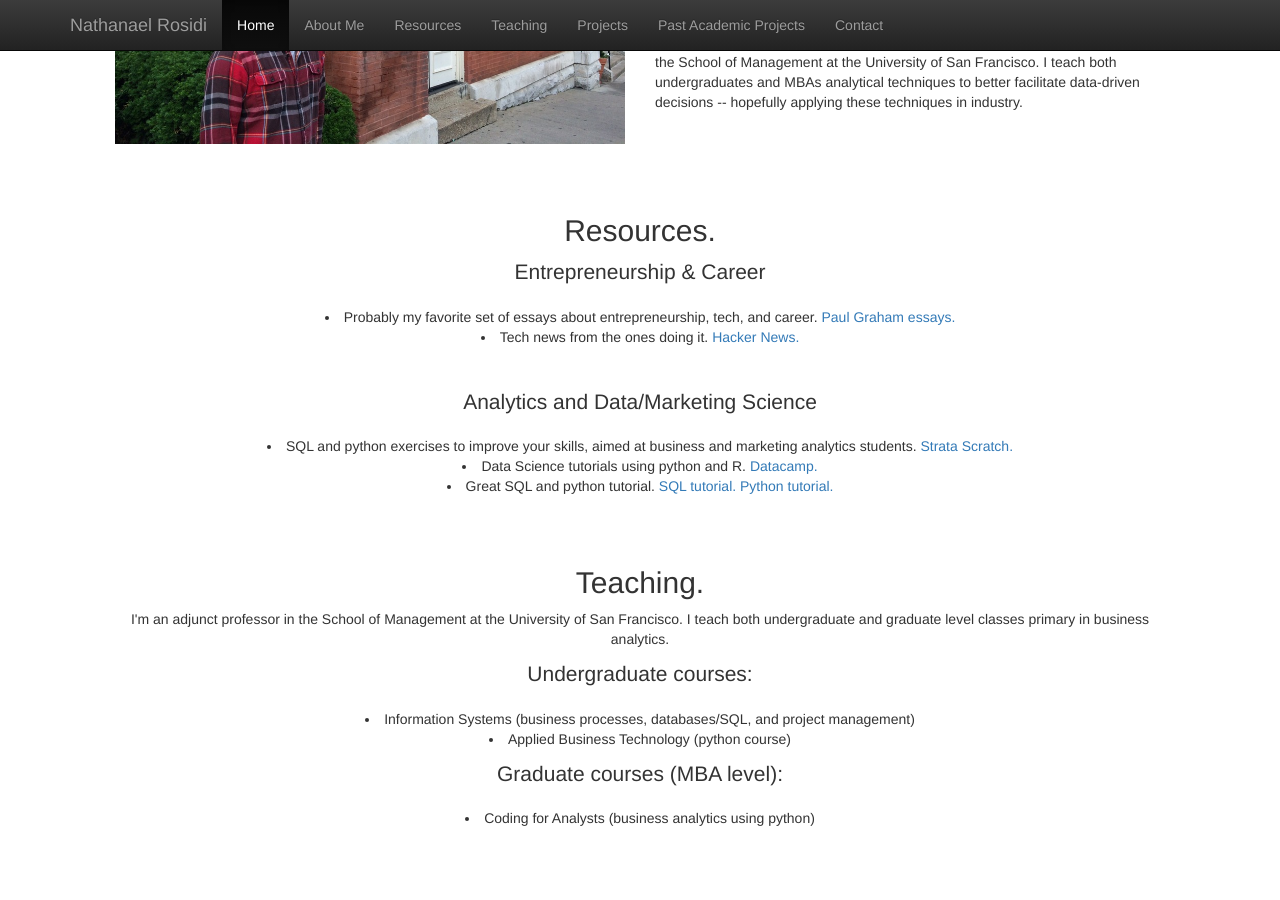
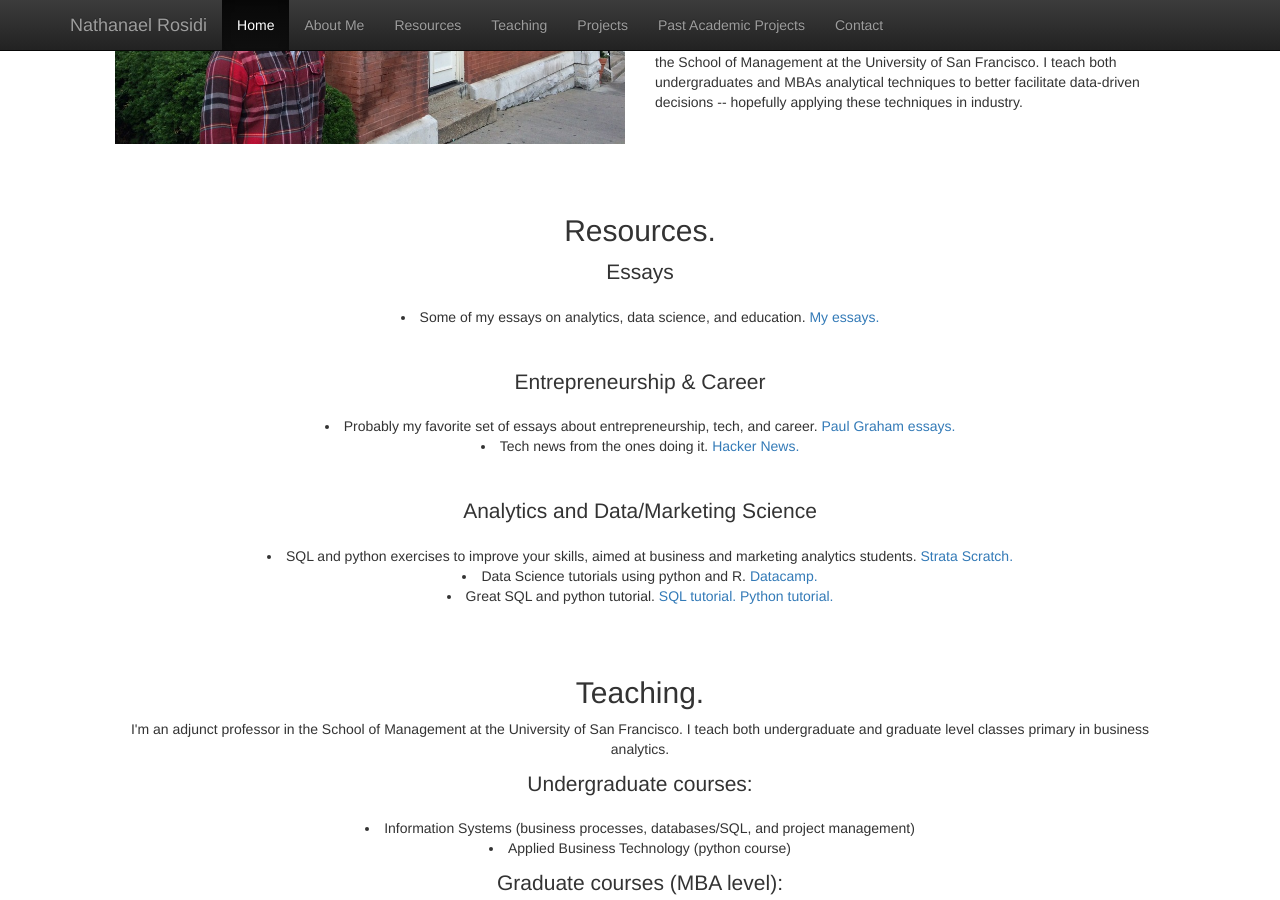
Before and after one commit to nlrosidi/nlrosidi.github.io, a Jekyll site: the page index.html, which Jekyll copies as it is, in a window 1280 px wide and 900 px high, scrolled down 447 px. Built offline with Jekyll 4.4.1, drawn with Linux system fonts in a browser that asks for light colours; nearby versions of some CDN libraries.

Commit message:
Update index.html

```diff
--- a/index.html
+++ b/index.html
@@ -73,6 +73,9 @@
 
 	<div class="container-fluid">
 	  <h2 id="resources">Resources.</h2>
+	 <p class="lead">Essays</p>
+	    <li>Some of my essays on analytics, data science, and education.<a target="_blank" href="essays.md"> My essays.</a></li>
+		<br></br>
 	  <p class="lead">Entrepreneurship & Career</p>
 	    <li>Probably my favorite set of essays about entrepreneurship, tech, and career.<a target="_blank" href="http://www.paulgraham.com/articles.html"> Paul Graham essays.</a></li>
 	    <li>Tech news from the ones doing it.<a target="_blank" href="https://news.ycombinator.com/"> Hacker News.</a></li>
```
